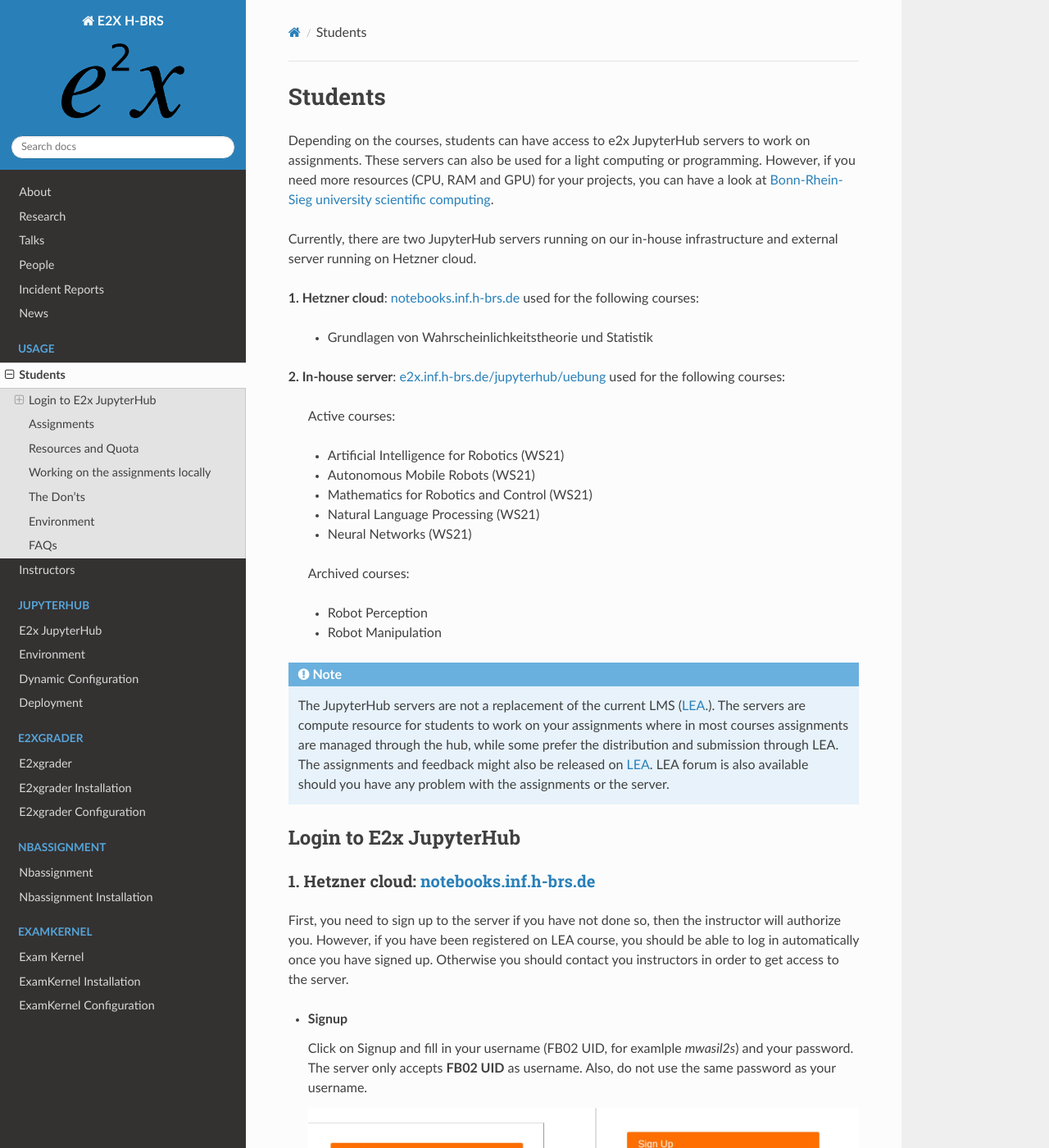
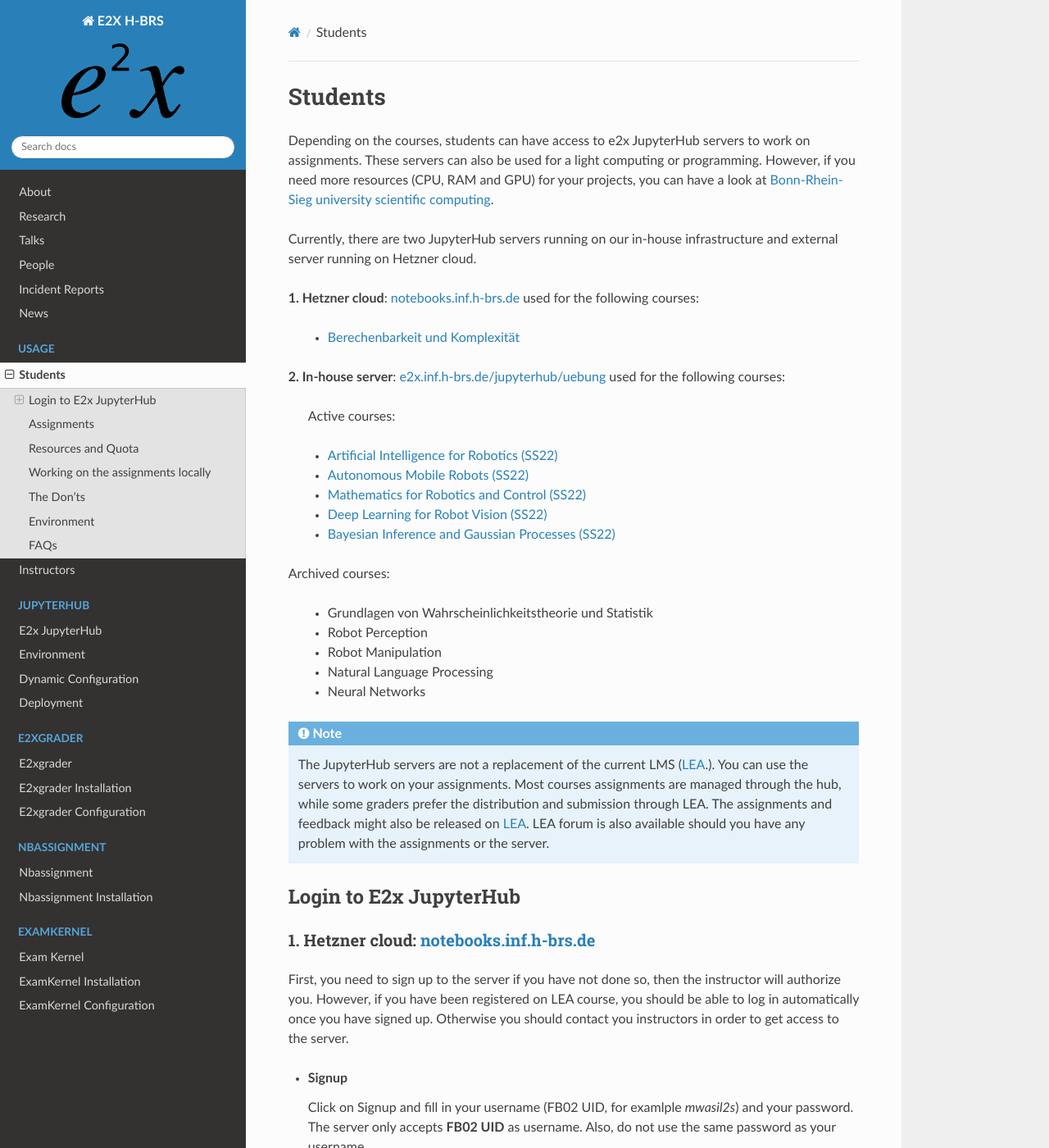
Before and after one commit to DigiKlausur/e2x-docs, a Sphinx documentation site: the page built from docs/source/usage/student.rst, in a window 1280 px wide and 1400 px high. Shown: the whole window at 82% size. Built offline with Sphinx 7.4.7 and the Read the Docs theme 2.0.0, drawn with Linux system fonts in a browser that asks for light colours.

Commit message:
[student] update active courses and add link directly to the profile on hub

```diff
--- a/docs/source/usage/student.rst
+++ b/docs/source/usage/student.rst
@@ -15,32 +15,35 @@
 **1. Hetzner cloud**: `notebooks.inf.h-brs.de <https://notebooks.inf.h-brs.de>`_
 used for the following courses:
 
-  * Grundlagen von Wahrscheinlichkeitstheorie und Statistik
+  * `Berechenbarkeit und Komplexität <https://notebooks.inf.h-brs.de/hub/spawn?profile=BuK-SS22--Student>`_
 
 **2. In-house server**: `e2x.inf.h-brs.de/jupyterhub/uebung <https://e2x.inf.h-brs.de/jupyterhub/uebung>`_
 used for the following courses:
 
   Active courses:
 
-  * Artificial Intelligence for Robotics (WS21)
-  * Autonomous Mobile Robots (WS21)
-  * Mathematics for Robotics and Control (WS21)
-  * Natural Language Processing (WS21)
-  * Neural Networks (WS21)
+  * `Artificial Intelligence for Robotics (SS22) <https://e2x.inf.h-brs.de/jupyterhub/uebung/hub/spawn?profile=AIR-SS22--Student>`_
+  * `Autonomous Mobile Robots (SS22) <https://e2x.inf.h-brs.de/jupyterhub/uebung/hub/spawn?profile=AMR-SS22--Student>`_
+  * `Mathematics for Robotics and Control (SS22) <https://e2x.inf.h-brs.de/jupyterhub/uebung/hub/spawn?profile=MRC-SS22--Student>`_
+  * `Deep Learning for Robot Vision (SS22) <https://e2x.inf.h-brs.de/jupyterhub/uebung/hub/spawn?profile=DLRV-SS22--Student>`_
+  * `Bayesian Inference and Gaussian Processes (SS22) <https://e2x.inf.h-brs.de/jupyterhub/uebung/hub/spawn?profile=BIGP-SS22--Student>`_
 
-  Archived courses:
+Archived courses:
 
+  * Grundlagen von Wahrscheinlichkeitstheorie und Statistik
   * Robot Perception
   * Robot Manipulation
+  * Natural Language Processing
+  * Neural Networks
 
 .. note::
 
     The JupyterHub servers are not a replacement of the current LMS
-    (`LEA <https://lea.hochschule-bonn-rhein-sieg.de>`_.). The servers are compute
-    resource for students to work on your assignments where in most courses assignments
-    are managed through the hub, while some prefer the distribution and submission through LEA.
-    The assignments and feedback might also be
-    released on `LEA <https://lea.hochschule-bonn-rhein-sieg.de>`_. LEA forum is also available
+    (`LEA <https://lea.hochschule-bonn-rhein-sieg.de>`_.). You can use the servers
+    to work on your assignments. Most courses assignments are managed through the hub,
+    while some graders prefer the distribution and submission through LEA.
+    The assignments and feedback might also be released on
+    `LEA <https://lea.hochschule-bonn-rhein-sieg.de>`_. LEA forum is also available
     should you have any problem with the assignments or the server.
 
 Login to E2x JupyterHub
```
